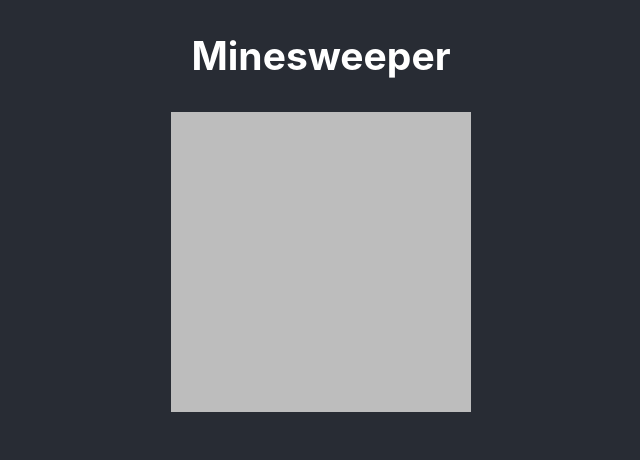
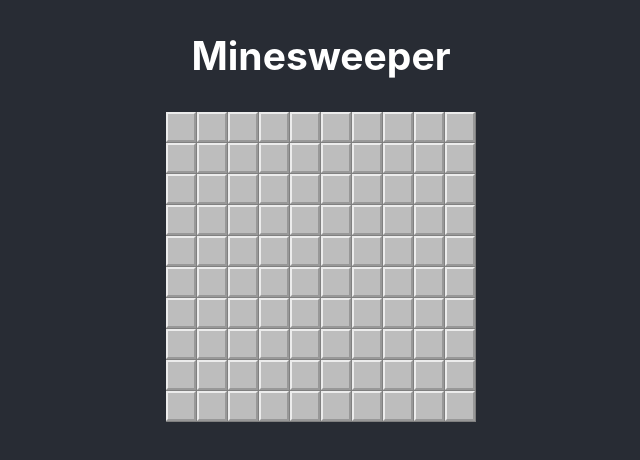
Before and after one commit to RoryOMahony/minesweeper, a React (Create React App) app: page / in a window 1280 px wide. Shown: the top 460 px of the page, without its empty margins (319-959 px from the left). Built offline with nearby package versions, Linux system fonts and the light colour scheme.

Commit message:
Updated how the cell component looks

```diff
--- a/src/components/gamegrid/Cell.css
+++ b/src/components/gamegrid/Cell.css
@@ -1,4 +1,15 @@
-.cell{
+.cell-container{
   width: 30px;
   height: 30px;
+  border: solid #808080;
+  border-width: 0 1px 1px 0;
 }
+
+.cell{
+  box-sizing: border-box;
+  width: 100%;
+  height: 100%;
+  border-style: outset;
+  border-color: #ececec;
+  border-width: 2px;
+}
--- a/src/components/gamegrid/Cell.js
+++ b/src/components/gamegrid/Cell.js
@@ -2,7 +2,9 @@ import React from "react";
 import "./Cell.css";
 
 const Cell = () => {
-  return <div className="cell"></div>;
+  return <div className="cell-container">
+    <div className="cell"></div>
+  </div>;
 };
 
 export default Cell;
```
